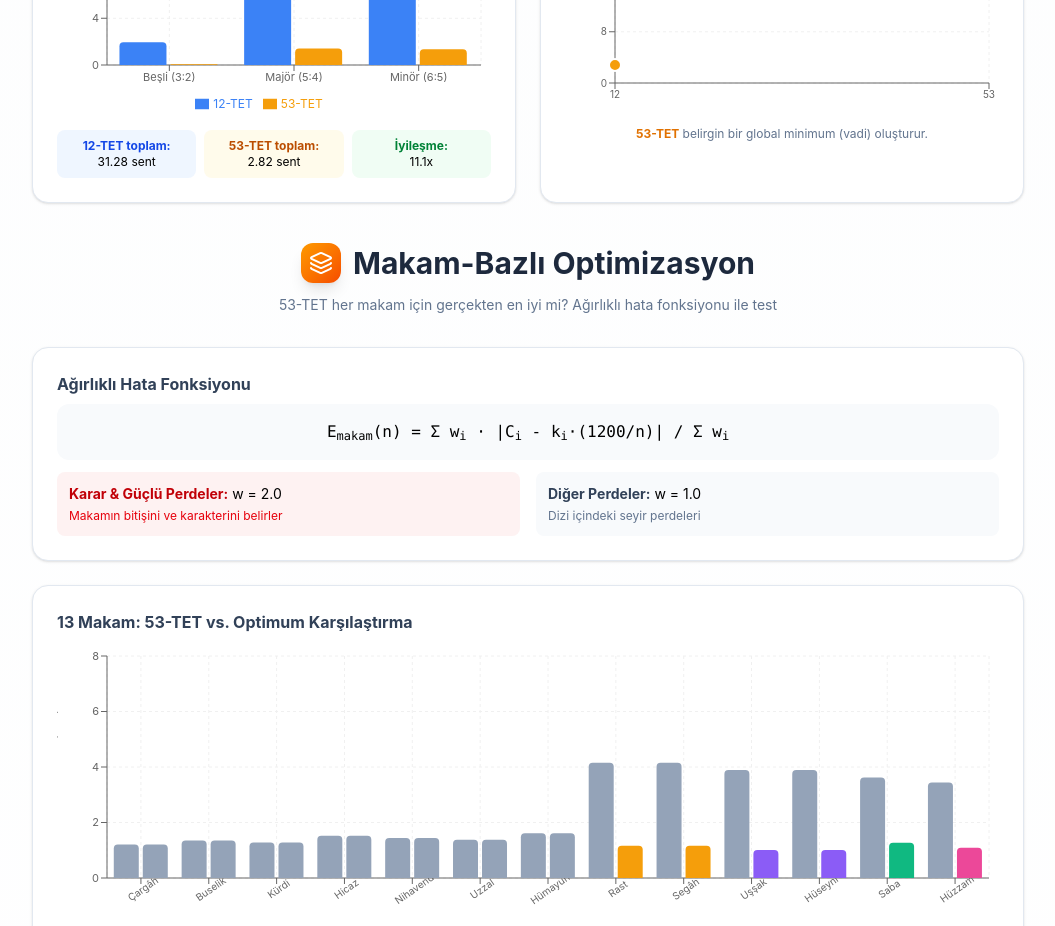
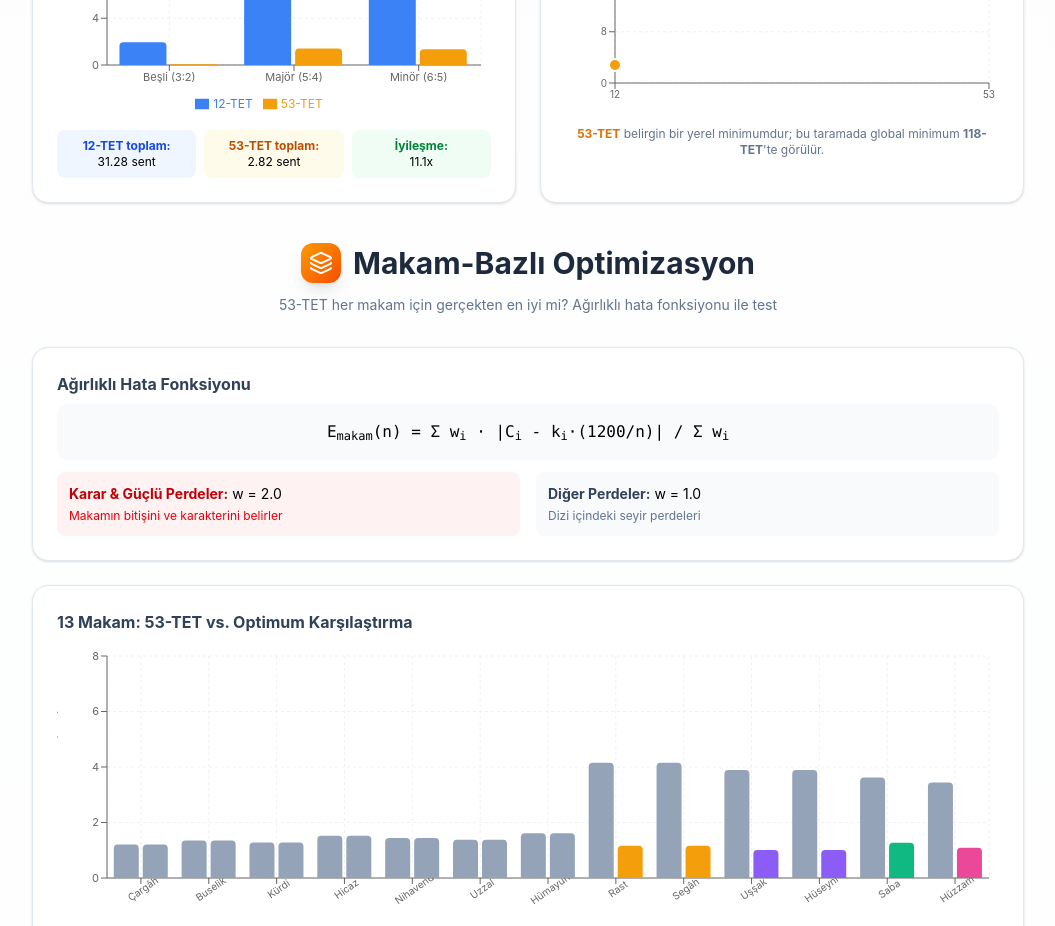
Before and after one commit to hakanatas/MathMuzikCodex, a React (Vite) app: page / in a window 1280 px wide. Shown: the part 4540-5466 px from the top of the page, without its empty margins (112-1167 px from the left). Built offline with nearby package versions, Linux system fonts and the light colour scheme.

Commit message:
Clarify sweep chart: 53-TET is local, 118-TET is global min

```diff
--- a/src/App.jsx
+++ b/src/App.jsx
@@ -1012,7 +1012,7 @@ function FiveLimitSection() {
           </ResponsiveContainer>
           <p className="text-xs text-slate-500 text-center mt-2">
             <span className="text-amber-600 font-bold">53-TET</span> belirgin bir
-            global minimum (vadi) oluşturur.
+            yerel minimumdur; bu taramada global minimum <span className="font-bold">118-TET</span>'te görülür.
           </p>
         </Card>
       </div>
```
